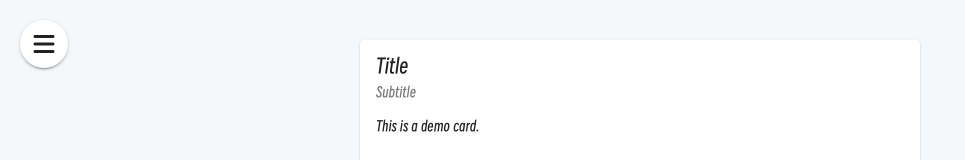
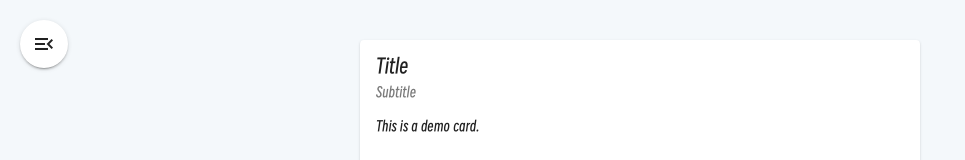
Before and after one commit to gdmuna/DynamicQR, a Vue app in the folder dynamicqr-web/: page /demo in a window 1280 px wide. Shown: the top 160 px of the page, without its empty margins (0-965 px from the left). Built offline with nearby package versions, Linux system fonts and the light colour scheme; no server answers; what vuesax-alpha would draw is missing.

Commit message:
shore: change menu drawer open button's icon

```diff
--- a/dynamicqr-web/src/App.vue
+++ b/dynamicqr-web/src/App.vue
@@ -3,7 +3,7 @@
         <!-- 菜单栏 -->
         <MenuDrawer v-model="drawer"></MenuDrawer>
         <v-btn v-if="$route.meta.showMenuDrawer" class="fixed top-5 left-5 z-10" icon="" @click="drawer = true">
-            <v-icon class="fa-solid fa-bars"></v-icon>
+            <v-icon icon="mdi-menu-open"></v-icon>
         </v-btn>
         <!-- 主要内容区域 -->
         <v-main>
```
